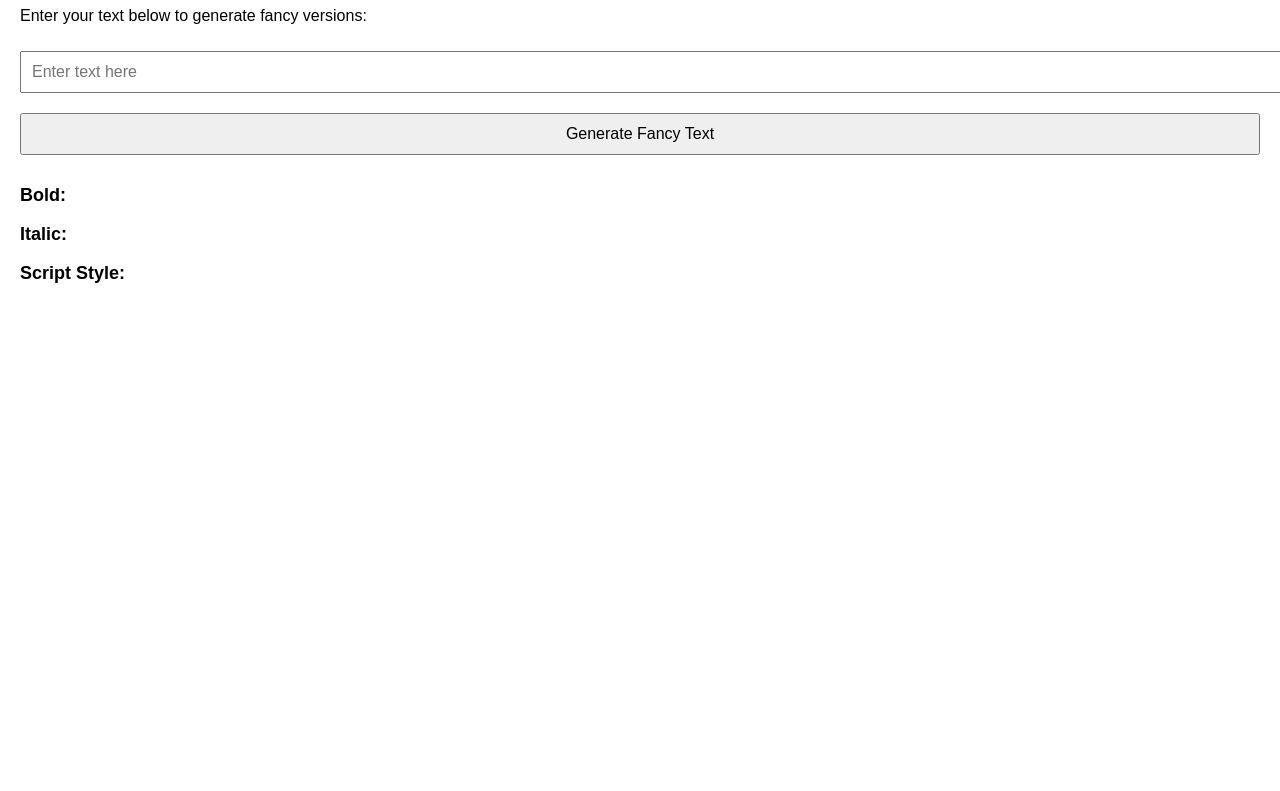
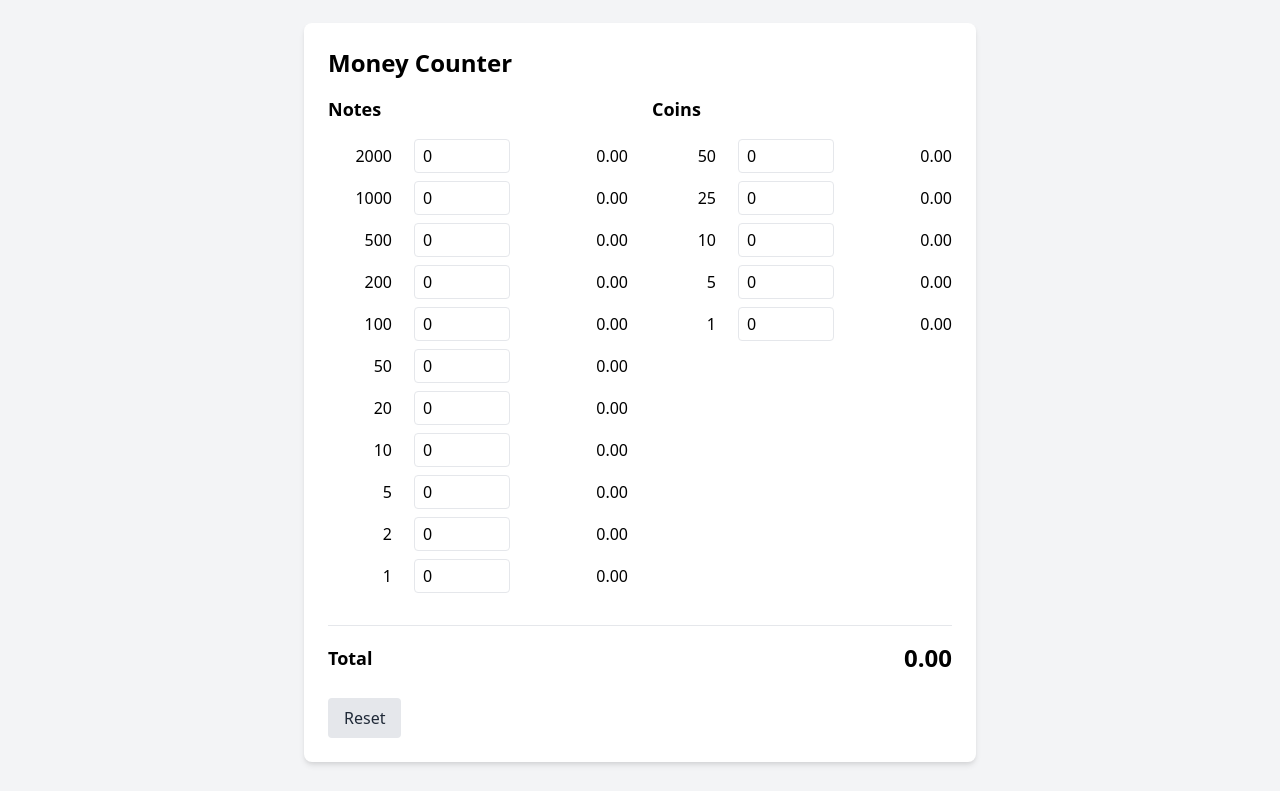
Before and after one commit to snowriderunblocked/imrahul, a plain HTML site: page index.html in a window 1280 px wide. Shown: the part 73-864 px from the top of the page. Before the commit the page ends 800 px from the top, so only its background shows below. Drawn offline with nearby package versions, Linux system fonts and the light colour scheme.

Commit message:
Update index.html

```diff
--- a/index.html
+++ b/index.html
@@ -3,57 +3,136 @@
 <head>
     <meta charset="UTF-8">
     <meta name="viewport" content="width=device-width, initial-scale=1.0">
-    <title>Fancy Text Generator</title>
+    <title>Money Counter App</title>
+    <script src="https://cdn.tailwindcss.com"></script>
     <style>
-        body {
-            font-family: Arial, sans-serif;
-            margin: 20px;
-        }
-        input, button {
-            padding: 10px;
-            margin: 10px 0;
-            width: 100%;
-            font-size: 16px;
-        }
-        .output {
-            margin-top: 20px;
-            font-size: 18px;
+        /* Additional custom styles */
+        .card {
+            box-shadow: 0 4px 6px -1px rgba(0, 0, 0, 0.1), 0 2px 4px -1px rgba(0, 0, 0, 0.06);
         }
     </style>
 </head>
-<body>
-    <h1>Fancy Text Generator</h1>
-    <p>Enter your text below to generate fancy versions:</p>
-    <input type="text" id="inputText" placeholder="Enter text here">
-    <button onclick="generateFancyText()">Generate Fancy Text</button>
+<body class="min-h-screen flex flex-col bg-gray-100">
+    <header class="bg-blue-600 text-white py-4">
+        <div class="container mx-auto px-4">
+            <h1 class="text-2xl font-bold">Money Counter App</h1>
+        </div>
+    </header>
 
-    <div class="output">
-        <p><strong>Bold:</strong> <span id="boldText"></span></p>
-        <p><strong>Italic:</strong> <span id="italicText"></span></p>
-        <p><strong>Script Style:</strong> <span id="scriptText"></span></p>
-    </div>
+    <main class="flex-grow container mx-auto px-4 py-8">
+        <div class="card bg-white rounded-lg p-6 w-full max-w-2xl mx-auto">
+            <h2 class="text-2xl font-bold mb-4">Money Counter</h2>
+            <div class="grid gap-6 md:grid-cols-2">
+                <div>
+                    <h3 class="text-lg font-semibold mb-4">Notes</h3>
+                    <div id="notes-inputs"></div>
+                </div>
+                <div>
+                    <h3 class="text-lg font-semibold mb-4">Coins</h3>
+                    <div id="coins-inputs"></div>
+                </div>
+            </div>
+            <div class="flex items-center justify-between mt-6 pt-4 border-t">
+                <span class="text-lg font-semibold">Total</span>
+                <span id="total" class="text-2xl font-bold">0.00</span>
+            </div>
+            <div class="mt-6">
+                <button id="reset-btn" class="px-4 py-2 bg-gray-200 text-gray-800 rounded hover:bg-gray-300">Reset</button>
+            </div>
+        </div>
+
+        <div class="mt-8 max-w-2xl mx-auto">
+            <h2 class="text-xl font-semibold mb-4">How to Use</h2>
+            <p class="mb-4">
+                Enter the quantity of each denomination in the input fields. The total will be calculated automatically.
+                Use the reset button to clear all inputs.
+            </p>
+            <h2 class="text-xl font-semibold mb-4">About Cash Calculation</h2>
+            <p>
+                This money counting calculator works by summing the products of each denomination and its quantity.
+                For example, 5 x $100 bills plus 12 x $10 bills would be calculated as: 100 × 5 + 10 × 12 = 620.
+            </p>
+        </div>
+    </main>
+
+    <footer class="bg-gray-200 py-4 mt-8">
+        <div class="container mx-auto px-4 text-center">
+            <p>&copy; 2024 Money Counter App. All rights reserved.</p>
+        </div>
+    </footer>
 
     <script>
-        const boldChars = [...'𝐀𝐁𝐂𝐃𝐄𝐅𝐆𝐇𝐈𝐉𝐊𝐋𝐌𝐍𝐎𝐏𝐐𝐑𝐒𝐓𝐔𝐕𝐖𝐗𝐘𝐙abcdefghijklmnopqrstuvwxyz0123456789'];
-        const italicChars = [...'𝘈𝘉𝘊𝘋𝘌𝘍𝘎𝘏𝘐𝘑𝘒𝘓𝘔𝘕𝘖𝘗𝘘𝘙𝘚𝘛𝘜𝘝𝘞𝘟𝘠𝘡𝘢𝘣𝘤𝘥𝘦𝘧𝘨𝘩𝘪𝘫𝘬𝘭𝘮𝘯𝘰𝘱𝘲𝘳𝘴𝘵𝘶𝘷𝘸𝘹𝘺𝘻0123456789'];
-        const scriptChars = [...'𝒜𝐵𝒞𝒟𝐸𝐹𝒢𝐻𝐼𝒥𝒦𝐿𝑀𝒩𝒪𝒫𝒬𝑅𝒮𝒯𝒰𝒱𝒲𝒳𝒴𝒵𝒶𝒷𝒸𝒹𝑒𝒻𝑔𝒽𝒾𝒿𝓀𝓁𝓂𝓃𝑜𝓅𝓆𝓇𝓈𝓉𝓊𝓋𝓌𝓍𝓎𝓏0123456789'];
+        const denominations = [
+            { value: 2000, label: '2000', isNote: true },
+            { value: 1000, label: '1000', isNote: true },
+            { value: 500, label: '500', isNote: true },
+            { value: 200, label: '200', isNote: true },
+            { value: 100, label: '100', isNote: true },
+            { value: 50, label: '50', isNote: true },
+            { value: 20, label: '20', isNote: true },
+            { value: 10, label: '10', isNote: true },
+            { value: 5, label: '5', isNote: true },
+            { value: 2, label: '2', isNote: true },
+            { value: 1, label: '1', isNote: true },
+            { value: 0.5, label: '50', isNote: false },
+            { value: 0.25, label: '25', isNote: false },
+            { value: 0.1, label: '10', isNote: false },
+            { value: 0.05, label: '5', isNote: false },
+            { value: 0.01, label: '1', isNote: false },
+        ];
 
-        const normalChars = [...'ABCDEFGHIJKLMNOPQRSTUVWXYZabcdefghijklmnopqrstuvwxyz0123456789'];
-
-        function convertText(text, fancyChars) {
-            return text.split('').map(char => {
-                let index = normalChars.indexOf(char);
-                return index > -1 ? fancyChars[index] : char;
-            }).join('');
+        function createInput(denomination) {
+            const div = document.createElement('div');
+            div.className = 'flex items-center justify-between space-x-4 mb-2';
+            div.innerHTML = `
+                <label for="input-${denomination.value}" class="w-16 text-right">${denomination.label}</label>
+                <input id="input-${denomination.value}" type="number" min="0" value="0"
+                    class="w-24 px-2 py-1 border rounded" data-value="${denomination.value}">
+                <span class="w-24 text-right">0.00</span>
+            `;
+            return div;
         }
 
-        function generateFancyText() {
-            const inputText = document.getElementById('inputText').value;
+        function initialize() {
+            const notesContainer = document.getElementById('notes-inputs');
+            const coinsContainer = document.getElementById('coins-inputs');
 
-            document.getElementById('boldText').textContent = convertText(inputText, boldChars);
-            document.getElementById('italicText').textContent = convertText(inputText, italicChars);
-            document.getElementById('scriptText').textContent = convertText(inputText, scriptChars);
+            denominations.forEach(d => {
+                const input = createInput(d);
+                if (d.isNote) {
+                    notesContainer.appendChild(input);
+                } else {
+                    coinsContainer.appendChild(input);
+                }
+            });
+
+            document.querySelectorAll('input[type="number"]').forEach(input => {
+                input.addEventListener('input', updateTotal);
+            });
+
+            document.getElementById('reset-btn').addEventListener('click', resetInputs);
         }
+
+        function updateTotal() {
+            let total = 0;
+            document.querySelectorAll('input[type="number"]').forEach(input => {
+                const value = parseFloat(input.value) || 0;
+                const denomination = parseFloat(input.dataset.value);
+                total += value * denomination;
+                input.nextElementSibling.textContent = (value * denomination).toFixed(2);
+            });
+            document.getElementById('total').textContent = total.toFixed(2);
+        }
+
+        function resetInputs() {
+            document.querySelectorAll('input[type="number"]').forEach(input => {
+                input.value = '0';
+                input.nextElementSibling.textContent = '0.00';
+            });
+            document.getElementById('total').textContent = '0.00';
+        }
+
+        initialize();
     </script>
 </body>
 </html>
```
